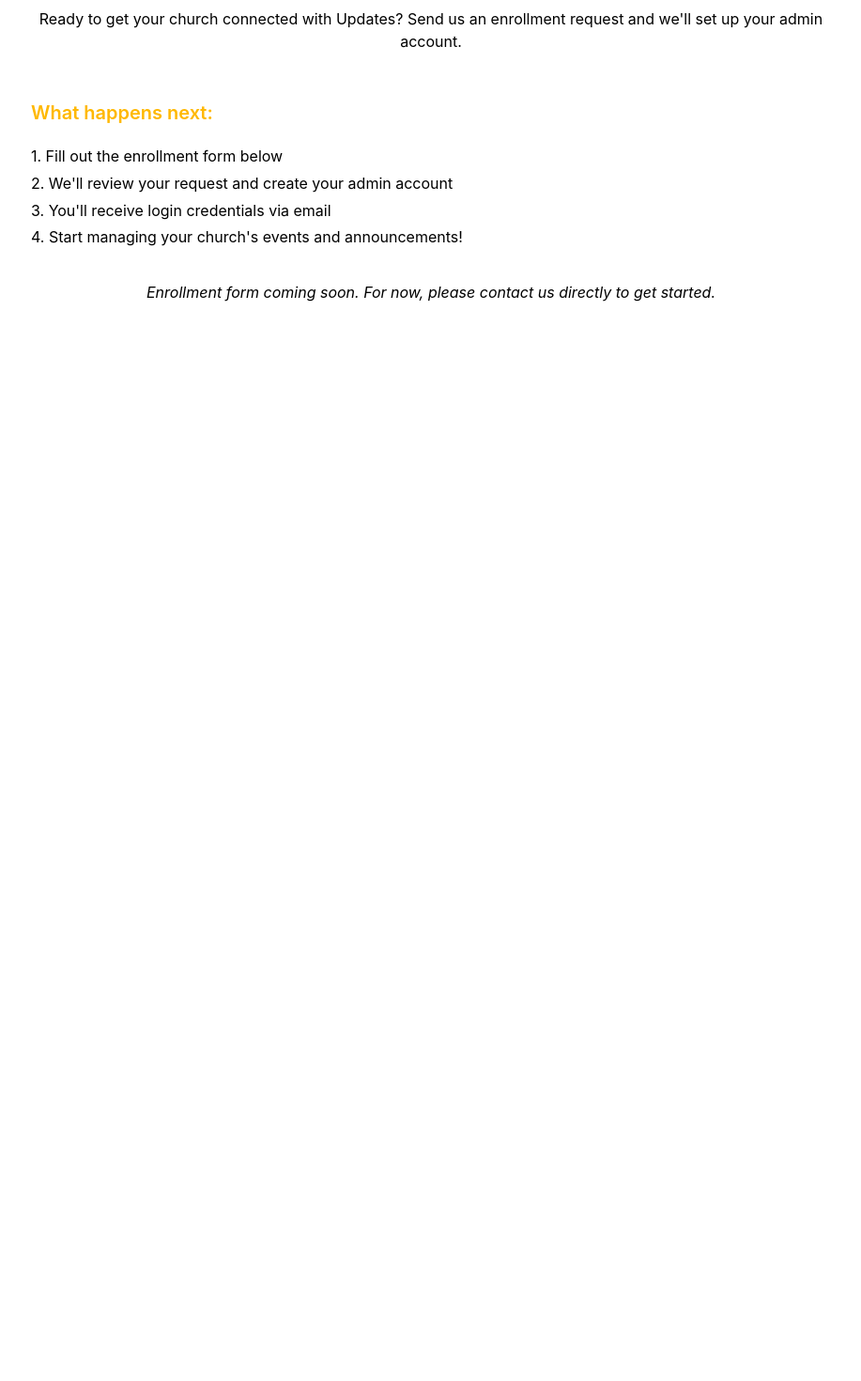
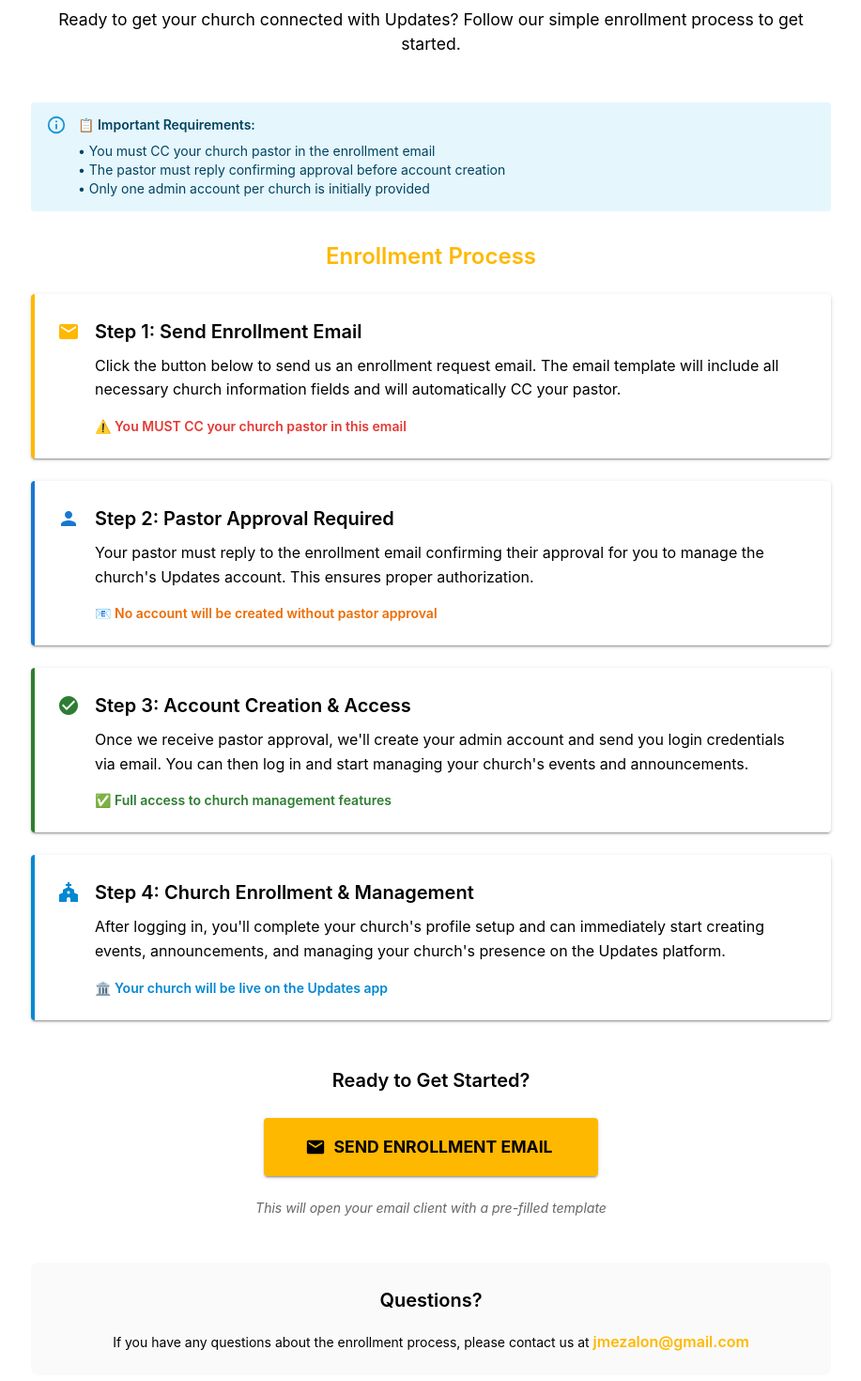
Before and after one commit to jmezalon/church-updates-app, a React (Vite) app in the folder updates-admin/: page /enroll in a window 1280 px wide. Shown: the part 200-1670 px from the top of the page at 94% size, without its empty margins (181-1098 px from the left). Before the commit the page ends 800 px from the top, so only its background shows below. Built offline with nearby package versions, Linux system fonts and the light colour scheme.

Commit message:
enrollment form completed

```diff
--- a/updates-admin/src/pages/EnrollPage.tsx
+++ b/updates-admin/src/pages/EnrollPage.tsx
@@ -1,8 +1,38 @@
 // React import not needed with JSX Transform
-import { Box, Container, Typography } from '@mui/material';
+import { Box, Container, Typography, Button, Paper, Alert } from '@mui/material';
+import { Email, CheckCircle, Person, Church } from '@mui/icons-material';
 import { Navbar } from '../components/Navbar';
 
 export function EnrollPage() {
+  const contactEmail = 'jmezalon@gmail.com'; // Replace with your actual contact email
+
+  const handleEmailClick = () => {
+    const subject = encodeURIComponent('Church Admin Account Request - [Your Church Name]');
+    const body = encodeURIComponent(`Dear Updates Team,
+
+I am writing to request an admin account for our church to use the Updates platform.
+
+Church Information:
+- Church Name: [Your Church Name]
+- Pastor Name: [Pastor's Full Name]
+- My Name: [Your Full Name]
+- My Role: [Your role at the church]
+- Church Address: [Full Address]
+- Contact Phone: [Phone Number]
+- Church Website: [Website if applicable]
+
+I have CC'd our pastor on this email as required. Pastor [Name], please reply to this email confirming your approval for me to manage our church's Updates account.
+
+Thank you for your time and consideration.
+
+Best regards,
+[Your Name]
+[Your Title/Role]
+[Church Name]`);
+
+    window.location.href = `mailto:${contactEmail}?subject=${subject}&body=${body}`;
+  };
+
   return (
     <Box sx={{ width: '100vw', minHeight: '100vh', bgcolor: 'background.default' }}>
       <Navbar />
@@ -10,21 +40,139 @@ export function EnrollPage() {
         <Typography variant="h3" sx={{ fontWeight: 700, color: 'text.primary', mb: 4, textAlign: 'center' }}>
           Enroll Your Church
         </Typography>
-        <Typography variant="body1" sx={{ color: 'text.primary', mb: 6, textAlign: 'center' }}>
-          Ready to get your church connected with Updates? Send us an enrollment request and we'll set up your admin account.
+        <Typography variant="body1" sx={{ color: 'text.primary', mb: 6, textAlign: 'center', fontSize: '1.1rem' }}>
+          Ready to get your church connected with Updates? Follow our simple enrollment process to get started.
         </Typography>
-        <Typography variant="h6" sx={{ fontWeight: 600, color: 'secondary.main', mb: 2 }}>
-          What happens next:
+
+        {/* Important Requirements Alert */}
+        <Alert severity="info" sx={{ mb: 4, fontSize: '1rem' }}>
+          <Typography variant="body2" sx={{ fontWeight: 600, mb: 1 }}>
+            📋 Important Requirements:
+          </Typography>
+          <Typography variant="body2">
+            • You must CC your church pastor in the enrollment email<br/>
+            • The pastor must reply confirming approval before account creation<br/>
+            • Only one admin account per church is initially provided
+          </Typography>
+        </Alert>
+
+        {/* Enrollment Process Steps */}
+        <Typography variant="h5" sx={{ fontWeight: 600, color: 'secondary.main', mb: 3, textAlign: 'center' }}>
+          Enrollment Process
         </Typography>
-        <Typography variant="body1" sx={{ color: 'text.primary', mb: 4, lineHeight: 1.8 }}>
-          1. Fill out the enrollment form below<br/>
-          2. We'll review your request and create your admin account<br/>
-          3. You'll receive login credentials via email<br/>
-          4. Start managing your church's events and announcements!
-        </Typography>
-        <Typography variant="body1" sx={{ color: 'text.primary', mb: 4, textAlign: 'center', fontStyle: 'italic' }}>
-          Enrollment form coming soon. For now, please contact us directly to get started.
-        </Typography>
+
+        <Box sx={{ display: 'flex', flexDirection: 'column', gap: 3, mb: 6 }}>
+          {/* Step 1 */}
+          <Paper elevation={2} sx={{ p: 3, borderLeft: 4, borderColor: 'secondary.main' }}>
+            <Box sx={{ display: 'flex', alignItems: 'flex-start', gap: 2 }}>
+              <Email sx={{ color: 'secondary.main', mt: 0.5 }} />
+              <Box>
+                <Typography variant="h6" sx={{ fontWeight: 600, color: 'text.primary', mb: 1 }}>
+                  Step 1: Send Enrollment Email
+                </Typography>
+                <Typography variant="body1" sx={{ color: 'text.primary', mb: 2, lineHeight: 1.6 }}>
+                  Click the button below to send us an enrollment request email. The email template will include all necessary church information fields and will automatically CC your pastor.
+                </Typography>
+                <Typography variant="body2" sx={{ color: 'error.main', fontWeight: 600 }}>
+                  ⚠️ You MUST CC your church pastor in this email
+                </Typography>
+              </Box>
+            </Box>
+          </Paper>
+
+          {/* Step 2 */}
+          <Paper elevation={2} sx={{ p: 3, borderLeft: 4, borderColor: 'primary.main' }}>
+            <Box sx={{ display: 'flex', alignItems: 'flex-start', gap: 2 }}>
+              <Person sx={{ color: 'primary.main', mt: 0.5 }} />
+              <Box>
+                <Typography variant="h6" sx={{ fontWeight: 600, color: 'text.primary', mb: 1 }}>
+                  Step 2: Pastor Approval Required
+                </Typography>
+                <Typography variant="body1" sx={{ color: 'text.primary', mb: 2, lineHeight: 1.6 }}>
+                  Your pastor must reply to the enrollment email confirming their approval for you to manage the church's Updates account. This ensures proper authorization.
+                </Typography>
+                <Typography variant="body2" sx={{ color: 'warning.main', fontWeight: 600 }}>
+                  📧 No account will be created without pastor approval
+                </Typography>
+              </Box>
+            </Box>
+          </Paper>
+
+          {/* Step 3 */}
+          <Paper elevation={2} sx={{ p: 3, borderLeft: 4, borderColor: 'success.main' }}>
+            <Box sx={{ display: 'flex', alignItems: 'flex-start', gap: 2 }}>
+              <CheckCircle sx={{ color: 'success.main', mt: 0.5 }} />
+              <Box>
+                <Typography variant="h6" sx={{ fontWeight: 600, color: 'text.primary', mb: 1 }}>
+                  Step 3: Account Creation & Access
+                </Typography>
+                <Typography variant="body1" sx={{ color: 'text.primary', mb: 2, lineHeight: 1.6 }}>
+                  Once we receive pastor approval, we'll create your admin account and send you login credentials via email. You can then log in and start managing your church's events and announcements.
+                </Typography>
+                <Typography variant="body2" sx={{ color: 'success.main', fontWeight: 600 }}>
+                  ✅ Full access to church management features
+                </Typography>
+              </Box>
+            </Box>
+          </Paper>
+
+          {/* Step 4 */}
+          <Paper elevation={2} sx={{ p: 3, borderLeft: 4, borderColor: 'info.main' }}>
+            <Box sx={{ display: 'flex', alignItems: 'flex-start', gap: 2 }}>
+              <Church sx={{ color: 'info.main', mt: 0.5 }} />
+              <Box>
+                <Typography variant="h6" sx={{ fontWeight: 600, color: 'text.primary', mb: 1 }}>
+                  Step 4: Church Enrollment & Management
+                </Typography>
+                <Typography variant="body1" sx={{ color: 'text.primary', mb: 2, lineHeight: 1.6 }}>
+                  After logging in, you'll complete your church's profile setup and can immediately start creating events, announcements, and managing your church's presence on the Updates platform.
+                </Typography>
+                <Typography variant="body2" sx={{ color: 'info.main', fontWeight: 600 }}>
+                  🏛️ Your church will be live on the Updates app
+                </Typography>
+              </Box>
+            </Box>
+          </Paper>
+        </Box>
+
+        {/* Call to Action */}
+        <Box sx={{ textAlign: 'center', mt: 6 }}>
+          <Typography variant="h6" sx={{ fontWeight: 600, color: 'text.primary', mb: 3 }}>
+            Ready to Get Started?
+          </Typography>
+          <Button
+            variant="contained"
+            size="large"
+            color="secondary"
+            startIcon={<Email />}
+            sx={{
+              fontWeight: 700,
+              px: 6,
+              py: 2,
+              fontSize: '1.1rem',
+              mb: 3
+            }}
+            onClick={handleEmailClick}
+          >
+            Send Enrollment Email
+          </Button>
+          <Typography variant="body2" sx={{ color: 'text.secondary', fontStyle: 'italic' }}>
+            This will open your email client with a pre-filled template
+          </Typography>
+        </Box>
+
+        {/* Contact Information */}
+        <Box sx={{ mt: 6, p: 3, bgcolor: 'grey.50', borderRadius: 2 }}>
+          <Typography variant="h6" sx={{ fontWeight: 600, color: 'text.primary', mb: 2, textAlign: 'center' }}>
+            Questions?
+          </Typography>
+          <Typography variant="body2" sx={{ color: 'text.primary', textAlign: 'center' }}>
+            If you have any questions about the enrollment process, please contact us at{' '}
+            <Typography component="span" sx={{ fontWeight: 600, color: 'secondary.main' }}>
+              {contactEmail}
+            </Typography>
+          </Typography>
+        </Box>
       </Container>
     </Box>
   );
```
